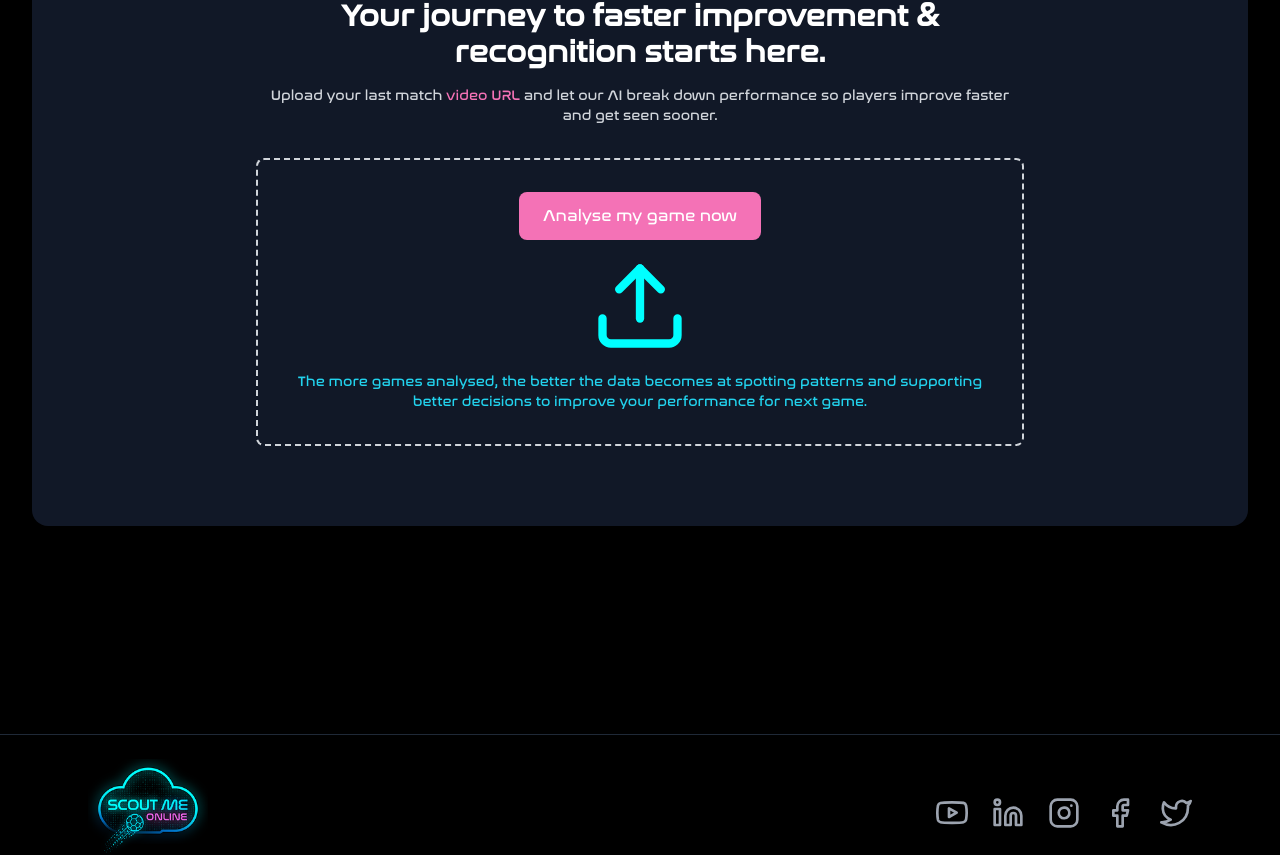
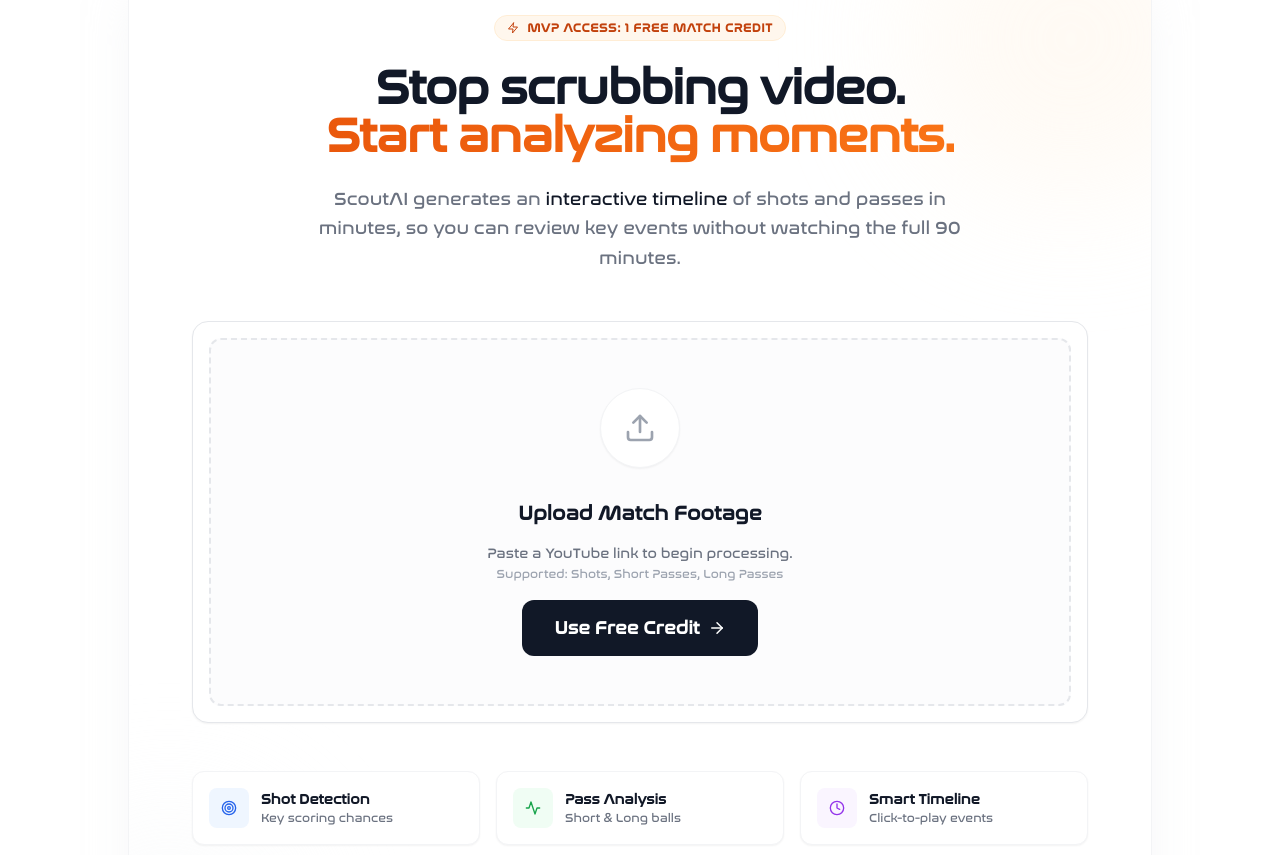
Before and after one commit to SMO-Tech/scout-me-online-web-app, a Next.js app: page /dashboard in a window 1280 px wide. Shown: the part 146-1001 px from the top of the page. Built offline with nearby package versions, Linux system fonts and the light colour scheme; no server answers; sample sign-in values are in the browser's storage.

Commit message:
updated the dashboard page

```diff
--- a/src/app/dashboard/page.tsx
+++ b/src/app/dashboard/page.tsx
@@ -1,10 +1,38 @@
 'use client'
+
 import { useState, useEffect } from 'react';
-import DashboardNav from '@/components/layout/DashboardNav';
-import LoadingSpinner from '@/components/ui/LoadingSpinner';
 import { useRouter } from 'next/navigation';
-import { FiUpload } from 'react-icons/fi';
+import {
+  FiUpload,
+  FiArrowRight,
+  FiActivity,
+  FiClock,
+  FiTarget,
+  FiZap,
+  FiInfo
+} from 'react-icons/fi';
+import { motion, Variants } from 'framer-motion';
 
+// PRODUCTION NOTE: Explicitly typed variants to prevent build errors
+const containerVariants: Variants = {
+  hidden: { opacity: 0 },
+  visible: {
+    opacity: 1,
+    transition: {
+      staggerChildren: 0.1,
+      delayChildren: 0.1
+    }
+  }
+}
+
+const itemVariants: Variants = {
+  hidden: { y: 20, opacity: 0 },
+  visible: {
+    y: 0,
+    opacity: 1,
+    transition: { type: "spring", stiffness: 40, damping: 10 }
+  }
+}
 
 export default function DashboardPage() {
   const [isUploading, setIsUploading] = useState(false);
@@ -12,64 +40,150 @@ export default function DashboardPage() {
   const { replace } = useRouter()
 
   useEffect(() => {
-    // Simulate loading
+    // Simulate initial data/auth check
     const timer = setTimeout(() => {
       setIsLoading(false);
-    }, 1000);
+    }, 800);
 
     return () => clearTimeout(timer);
   }, []);
 
-
   if (isLoading) {
     return (
-      <div className='bg-black h-screen flex items-center justify-center'>
-        <LoadingSpinner />
+      <div className='min-h-screen bg-white flex items-center justify-center'>
+        <div className="flex flex-col items-center gap-3">
+            <div className="w-8 h-8 border-4 border-orange-100 border-t-orange-600 rounded-full animate-spin"></div>
+            <span className="text-gray-400 text-xs font-mono font-medium tracking-widest">LOADING SCOUT AI...</span>
+        </div>
       </div>
     );
   }
 
   return (
-    <div className="min-h-screen bg-black">
-      <div className="max-w-7xl mx-auto px-4 sm:px-6 lg:px-8 py-8">
-        <div className="bg-gray-900 rounded-2xl shadow-sm p-8">
-          <div className="max-w-3xl mx-auto">
-            <div className="text-center mb-8">
-              <h1 className="text-3xl font-bold text-white">Your journey to faster improvement & recognition starts here.
-              </h1>
-              <p className="text-gray-300 text-sm mt-4">Upload your last match  <span className='text-pink-400'>video URL</span> and let our AI break down performance
-                so players improve faster and get seen sooner.
-              </p>
+    <div className="min-h-screen bg-white flex items-center justify-center p-6">
+      <motion.div
+        className="max-w-5xl w-full"
+        variants={containerVariants}
+        initial="hidden"
+        animate="visible"
+      >
+        <div className="bg-white rounded-3xl shadow-2xl shadow-gray-200/50 p-8 md:p-14 border border-gray-100 relative overflow-hidden">
+
+            {/* Background Accents (Subtle Orange) */}
+            <div className="absolute top-0 right-0 -mt-20 -mr-20 w-80 h-80 bg-orange-50 rounded-full blur-3xl opacity-60 pointer-events-none"></div>
+            <div className="absolute bottom-0 left-0 -mb-20 -ml-20 w-60 h-60 bg-gray-50 rounded-full blur-3xl opacity-60 pointer-events-none"></div>
+
+            <div className="max-w-4xl mx-auto relative z-10">
+
+            {/* HERO SECTION: Value Prop (Speed + Timeline) */}
+            <motion.div className="text-center mb-12" variants={itemVariants}>
+              <div className="inline-flex items-center gap-2 px-3 py-1 rounded-full bg-orange-50 text-orange-700 text-xs font-bold uppercase tracking-wider mb-6 border border-orange-100">
+                <FiZap className="w-3 h-3" />
+                MVP Access: 1 Free Match Credit
               </div>
 
-            {/* No Stats / First Analysis Section */}
-            <div className="mb-12 ">
-              <div className="border-2 border-dashed border-gray-300 rounded-lg p-8 text-center flex flex-col items-center justify-center gap-4 ">
-                {/* <p className="text-lg font-semibold text-gray-200">
-                  Top players and coaches don’t guess.
+              <h1 className="text-4xl md:text-5xl font-bold text-gray-900 tracking-tight leading-[1.1] mb-6">
+                Stop scrubbing video. <br />
+                <span className="text-transparent bg-clip-text bg-gradient-to-r from-orange-600 to-orange-500">
+                  Start analyzing moments.
+                </span>
+              </h1>
+
+              <p className="text-gray-500 text-lg max-w-2xl mx-auto leading-relaxed">
+                ScoutAI generates an <span className="text-gray-900 font-medium">interactive timeline</span> of shots and passes in minutes, so you can review key events without watching the full 90 minutes.
               </p>
-                <p className="text-gray-400 max-w-md">
-                  They review every game, fix weaknesses,
-                  and prepare smarter for the next performance.
+            </motion.div>
 
-                </p> */}
+            {/* ACTION CARD */}
+            <motion.div variants={itemVariants}>
+              <div className="border border-gray-200 bg-white rounded-2xl p-2 md:p-4 shadow-sm hover:shadow-md transition-shadow duration-300">
+                <div className="border-2 border-dashed border-gray-200 bg-gray-50/50 rounded-xl py-12 px-6 text-center flex flex-col items-center justify-center gap-8 group hover:border-orange-300 hover:bg-orange-50/30 transition-all duration-300">
+
+                  {/* Upload Icon */}
+                  <div className="w-20 h-20 rounded-full bg-white shadow-sm border border-gray-100 flex items-center justify-center group-hover:scale-110 group-hover:border-orange-200 transition-all duration-300">
+                       <FiUpload className="text-gray-400 group-hover:text-orange-600 transition-colors" size={32} />
+                  </div>
+
+                  <div className="space-y-4 flex flex-col items-center w-full max-w-md">
+                      <h3 className="text-xl font-semibold text-gray-900">Upload Match Footage</h3>
+                      <p className="text-sm text-gray-500">
+                        Paste a YouTube link to begin processing. <br/>
+                        <span className="text-xs text-gray-400">Supported: Shots, Short Passes, Long Passes</span>
+                      </p>
 
                       <button
                         onClick={() => replace('/dashboard/form')}
                         disabled={isUploading}
-                  className="px-6 py-3 bg-pink-400 text-white rounded-lg hover:bg-green-400 transition-colors disabled:opacity-50 disabled:cursor-not-allowed"
+                        className="
+                            w-full md:w-auto px-8 py-3.5 mt-2
+                            bg-gray-900 text-white font-semibold text-lg
+                            rounded-xl
+                            hover:bg-orange-600 hover:shadow-lg hover:shadow-orange-600/20
+                            transition-all duration-200
+                            disabled:opacity-50 disabled:cursor-not-allowed
+                            flex items-center justify-center gap-2 transform active:scale-[0.98]
+                        "
                       >
-                  Analyse my game now
+                        <span>Use Free Credit</span>
+                        <FiArrowRight />
                       </button>
-                  <FiUpload color='cyan' size={100} />
-                <p className='text-sm text-cyan-400' >The more games analysed, the better the data becomes at spotting patterns
-                  and supporting better decisions to improve your performance for next game.
-                </p>
                   </div>
                 </div>
               </div>
+            </motion.div>
+
+            {/* FEATURE PILLS (Aligned with MVP Scope) */}
+            <motion.div
+                className="mt-12 grid grid-cols-1 md:grid-cols-3 gap-4"
+                variants={itemVariants}
+            >
+                {/* Feature 1 */}
+                <div className="flex items-center gap-3 p-4 rounded-xl bg-white border border-gray-100 shadow-sm transition-transform hover:-translate-y-1">
+                    <div className="w-10 h-10 rounded-lg bg-blue-50 flex items-center justify-center text-blue-600">
+                        <FiTarget />
+                    </div>
+                    <div>
+                        <p className="text-sm font-bold text-gray-900">Shot Detection</p>
+                        <p className="text-xs text-gray-500">Key scoring chances</p>
                     </div>
                 </div>
+
+                {/* Feature 2 */}
+                <div className="flex items-center gap-3 p-4 rounded-xl bg-white border border-gray-100 shadow-sm transition-transform hover:-translate-y-1">
+                    <div className="w-10 h-10 rounded-lg bg-green-50 flex items-center justify-center text-green-600">
+                        <FiActivity />
+                    </div>
+                    <div>
+                        <p className="text-sm font-bold text-gray-900">Pass Analysis</p>
+                        <p className="text-xs text-gray-500">Short & Long balls</p>
+                    </div>
+                </div>
+
+                {/* Feature 3 */}
+                <div className="flex items-center gap-3 p-4 rounded-xl bg-white border border-gray-100 shadow-sm transition-transform hover:-translate-y-1">
+                    <div className="w-10 h-10 rounded-lg bg-purple-50 flex items-center justify-center text-purple-600">
+                        <FiClock />
+                    </div>
+                    <div>
+                        <p className="text-sm font-bold text-gray-900">Smart Timeline</p>
+                        <p className="text-xs text-gray-500">Click-to-play events</p>
+                    </div>
+                </div>
+            </motion.div>
+
+            {/* Disclaimer Footer */}
+            <motion.div className="mt-10 flex justify-center" variants={itemVariants}>
+                 <div className="inline-flex items-center gap-2 px-4 py-2 bg-gray-50 rounded-lg border border-gray-100">
+                    <FiInfo className="w-3 h-3 text-gray-400" />
+                    <p className="text-xs text-gray-500">
+                        ScoutAI is an assistive tool for rapid review. Validation of events is recommended.
+                    </p>
+                 </div>
+            </motion.div>
+
+          </div>
+        </div>
+      </motion.div>
     </div>
   );
 }
```
Also changed, not shown: update-theme-classes.txt. Lines whose indentation alone changed are shown as unchanged.
